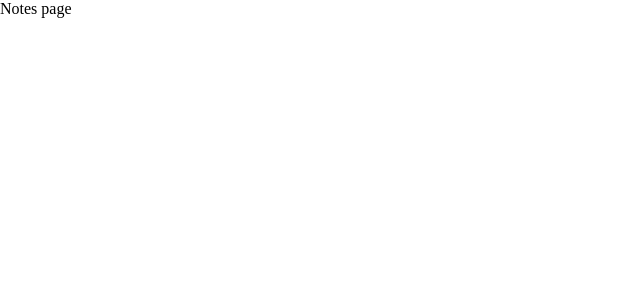
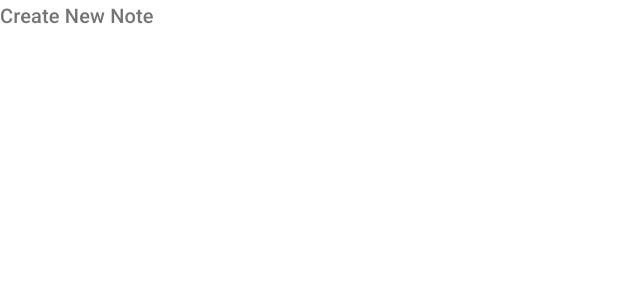
Before and after one commit to hericlesLima/Notes, a React (Create React App) app: page / in a window 1280 px wide. Shown: the top 300 px of the page, without its empty margins (0-640 px from the left). Built offline with nearby package versions, Linux system fonts and the light colour scheme.

Commit message:
Create new note

```diff
--- a/src/App.js
+++ b/src/App.js
@@ -1,13 +1,13 @@
-import { BrowserRouter as Router, Switch, Route } from 'react-router-dom'
-import Notes from './pages/Notes'
-import Create from './pages/Create'
+import { BrowserRouter as Router, Switch, Route } from "react-router-dom";
+import Notes from "./pages/Notes";
+import Create from "./pages/Create";
 
 function App() {
   return (
     <Router>
       <Switch>
         <Route exact path="/">
-          <Notes />
+          <Create />
         </Route>
         <Route path="/create">
           <Create />
--- a/src/pages/Create.js
+++ b/src/pages/Create.js
@@ -1,13 +1,17 @@
-import React from 'react'
-import { Typography } from '@material-ui/core'
+import React from "react";
+import { Typography } from "@material-ui/core";
 
 export default function Create() {
   return (
     <div>
       <Typography
-      variant='h1'>
-        Create a New Note
+        variant='h6'
+        component='h2'
+        gutterBottom
+        color='textSecondary'
+      >
+        Create New Note
       </Typography>
     </div>
-  )
+  );
 }
```
